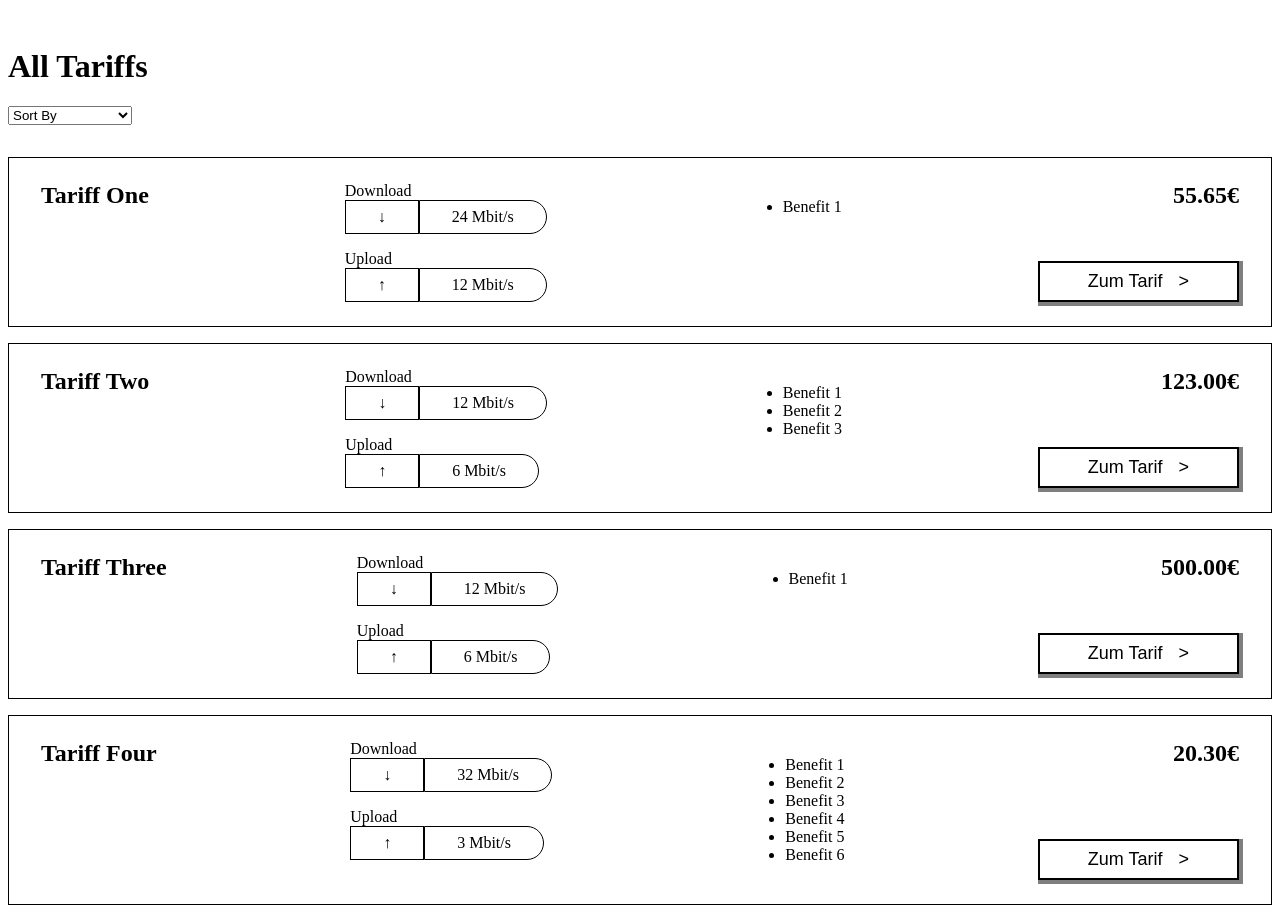
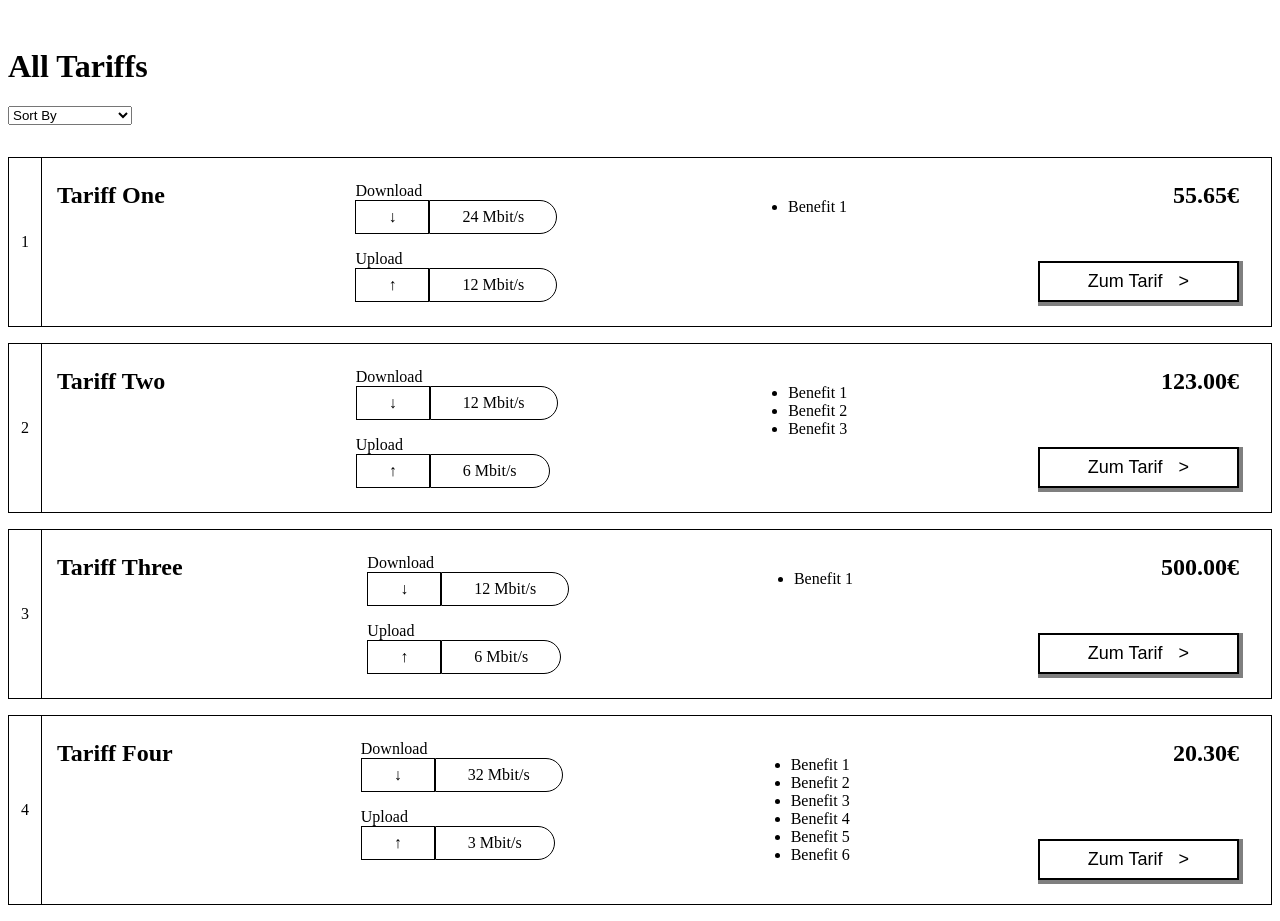
Before and after one commit to dean123/tariff-list, an Angular app: page / in a window 1280 px wide. Built offline with nearby package versions, Linux system fonts and the light colour scheme.

Commit message:
Added list item id

```diff
--- a/src/app/list-item/list-item.component.html
+++ b/src/app/list-item/list-item.component.html
@@ -1,4 +1,5 @@
 <section class="item">
+  <div class="item__id">{{ tariff.id }}</div>
   <div>
     <h2 class="item__headline">{{ tariff.name }}</h2>
   </div>
--- a/src/app/list-item/list-item.component.scss
+++ b/src/app/list-item/list-item.component.scss
@@ -3,7 +3,24 @@
   display: flex;
   justify-content: space-between;
   margin-bottom: 1rem;
-  padding: 1.5rem 2rem;
+  padding: 1.5rem 2rem 1.5rem 3rem;
+  position: relative;
+
+  &__id {
+    align-items: center;
+    display: flex;
+    flex-direction: column;
+    height: 100%;
+    justify-content: center;
+    left: 0;
+    position: absolute;
+    top: 0;
+    width: 2rem;
+
+    @media only screen and (min-width: 650px) {
+      border-right: 1px solid black;
+    }
+  }
 
   &__benefits {
     @media only screen and (max-width: 768px) {
```
